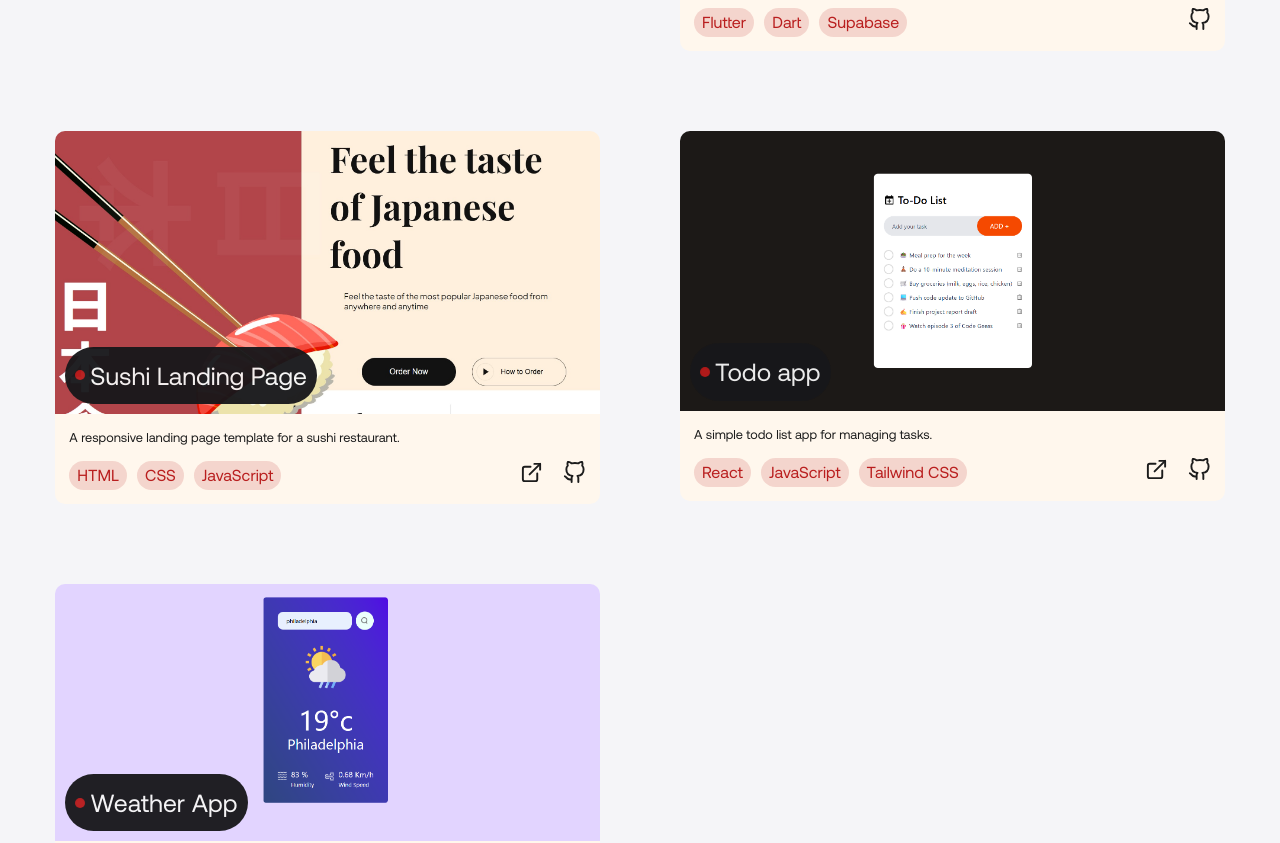
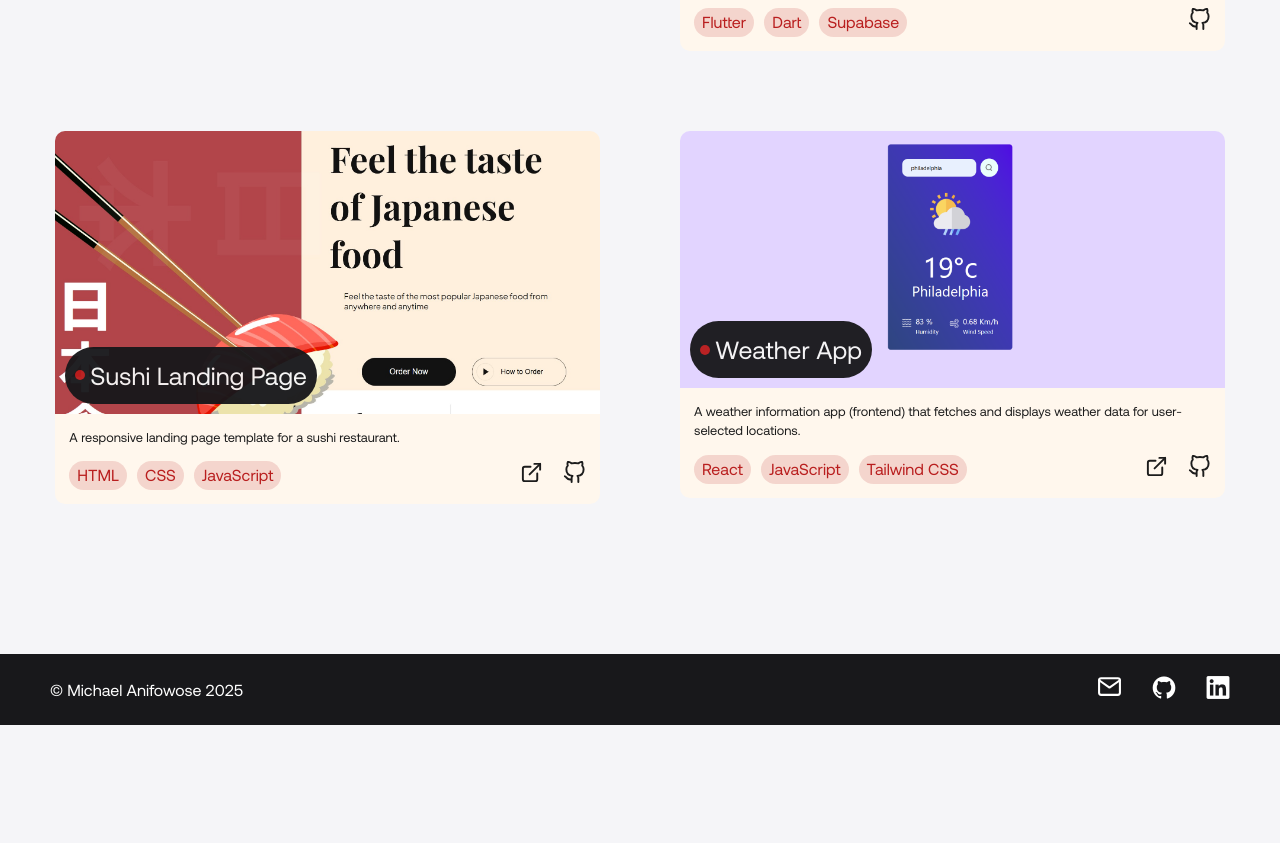
Before and after one commit to msamichael/micky, a React (Vite) app: page / in a window 1280 px wide. Shown: the part 1960-2803 px from the top of the page. After the commit the page ends 2685 px from the top, so only its background shows below. Built offline with nearby package versions, Linux system fonts and the light colour scheme.

Commit message:
remove todo project

```diff
--- a/src/sections/Projects.jsx
+++ b/src/sections/Projects.jsx
@@ -2,7 +2,6 @@ import React from "react";
 import trark from "../assets/project/trark.png";
 import movie from "../assets/project/movie app.png";
 import sushi from "../assets/project/sushi website.jpg";
-import todo from "../assets/project/todo app.png";
 import weather from "../assets/project/weather app.png";
 import mytube from "../assets/project/mytube.png"
 import restautant from "../assets/project/restaurant.png";
@@ -53,14 +52,7 @@ const Projects = () => {
           projectDesc={'A responsive landing page template for a sushi restaurant.'}
           toolList={['HTML', 'CSS', 'JavaScript']}
           />
-        <ProjectCard
-          projectName={"Todo app"}
-          projectLink={"https://todo-app-nine-pi-59.vercel.app/"}
-          projectImage={todo}
-          projectGithub={"https://github.com/msamichael/todo-app"}
-          projectDesc={'A simple todo list app for managing tasks.'}
-          toolList={['React', 'JavaScript', 'Tailwind CSS']}
-          />
+
         <ProjectCard
           projectName={"Weather App"}
           projectImage={weather}
```
